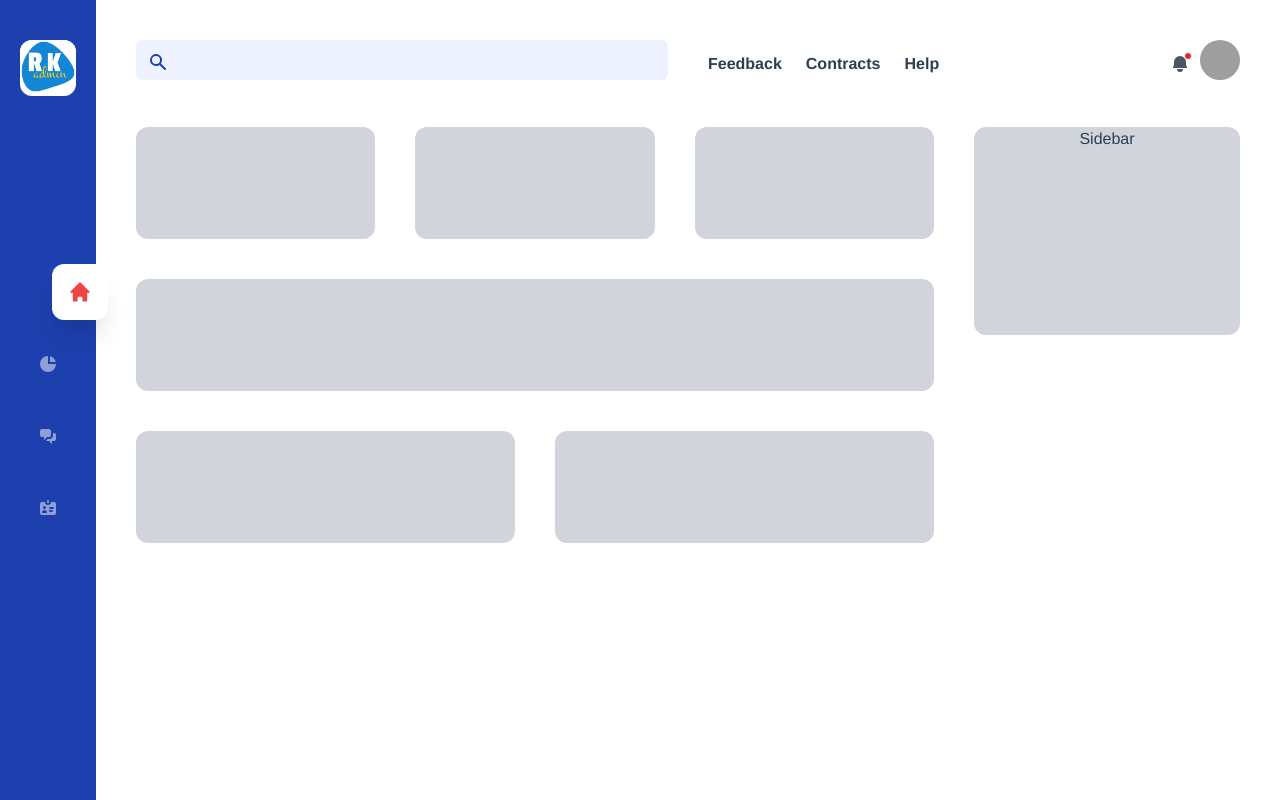
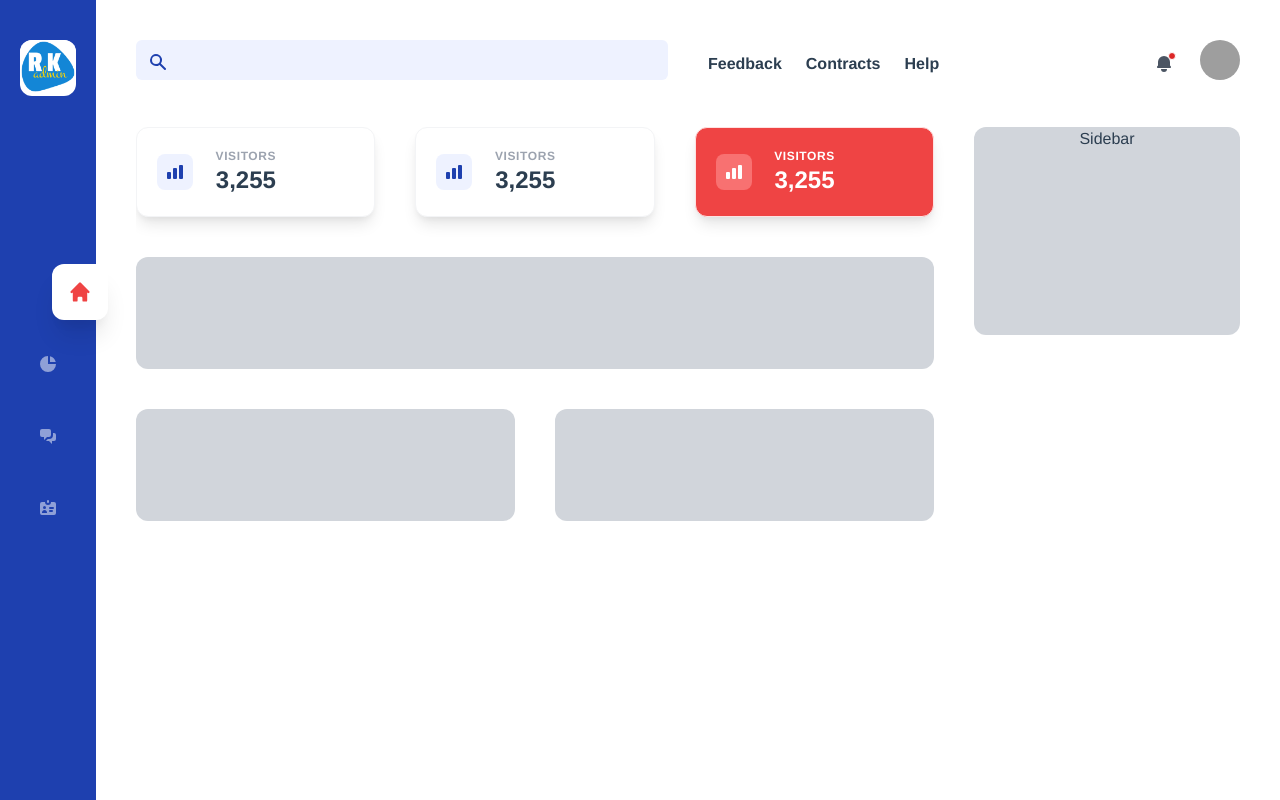
Before and after one commit to riajulkashem/rk-admin, a Vue app: page / in a window 1280 px wide. Built offline with nearby package versions, Linux system fonts and the light colour scheme; grey boxes are pictures that could not be loaded.

Commit message:
dashbaord card widget added

```diff
--- a/src/App.vue
+++ b/src/App.vue
@@ -19,9 +19,41 @@
           <div class="flex lg:mt-10 mt-4 space-x-0 lg:space-x-10">
             <div class="w-full flex-shrink-0 lg:w-3/4 lg:flex-shrink rounded-xl">
               <div class="flex space-x-4 lg:space-x-10">
-                <div class="bg-gray-300 rounded-xl h-28 w-full"></div>
-                <div class="bg-gray-300 rounded-xl h-28 w-full"></div>
-                <div class="bg-gray-300 rounded-xl h-28 w-full"></div>
+                <div class="widget-card">
+                  <div class="widget-card-icon">
+                    <svg xmlns="http://www.w3.org/2000/svg" class="h-5 w-5" viewBox="0 0 20 20" fill="currentColor">
+                      <path d="M2 11a1 1 0 011-1h2a1 1 0 011 1v5a1 1 0 01-1 1H3a1 1 0 01-1-1v-5zM8 7a1 1 0 011-1h2a1 1 0 011 1v9a1 1 0 01-1 1H9a1 1 0 01-1-1V7zM14 4a1 1 0 011-1h2a1 1 0 011 1v12a1 1 0 01-1 1h-2a1 1 0 01-1-1V4z" />
+                    </svg>
+                  </div>
+                  <div class="w-1/3 bg-white">
+                    <div class="widget-card-title">Visitors</div>
+                    <div class="widget-card-value">3,255</div>
+                  </div>
+                </div>
+
+                <div class="widget-card">
+                  <div class="widget-card-icon">
+                    <svg xmlns="http://www.w3.org/2000/svg" class="h-5 w-5" viewBox="0 0 20 20" fill="currentColor">
+                      <path d="M2 11a1 1 0 011-1h2a1 1 0 011 1v5a1 1 0 01-1 1H3a1 1 0 01-1-1v-5zM8 7a1 1 0 011-1h2a1 1 0 011 1v9a1 1 0 01-1 1H9a1 1 0 01-1-1V7zM14 4a1 1 0 011-1h2a1 1 0 011 1v12a1 1 0 01-1 1h-2a1 1 0 01-1-1V4z" />
+                    </svg>
+                  </div>
+                  <div class="w-1/3 bg-white">
+                    <div class="widget-card-title">Visitors</div>
+                    <div class="widget-card-value">3,255</div>
+                  </div>
+                </div>
+
+                <div class="widget-card-active">
+                  <div class="widget-card-icon-active">
+                    <svg xmlns="http://www.w3.org/2000/svg" class="h-5 w-5" viewBox="0 0 20 20" fill="currentColor">
+                      <path d="M2 11a1 1 0 011-1h2a1 1 0 011 1v5a1 1 0 01-1 1H3a1 1 0 01-1-1v-5zM8 7a1 1 0 011-1h2a1 1 0 011 1v9a1 1 0 01-1 1H9a1 1 0 01-1-1V7zM14 4a1 1 0 011-1h2a1 1 0 011 1v12a1 1 0 01-1 1h-2a1 1 0 01-1-1V4z" />
+                    </svg>
+                  </div>
+                  <div class="w-1/3 bg-red-500">
+                    <div class="widget-card-title widget-card-text-color">Visitors</div>
+                    <div class="widget-card-value widget-card-text-color">3,255</div>
+                  </div>
+                </div>
               </div>
               <div class="bg-gray-300 rounded-xl h-28 mt-4 lg:mt-10 w-full"></div>
               <div class="flex  space-x-10 mt-4 lg:mt-10">
--- a/src/components/TopNav.vue
+++ b/src/components/TopNav.vue
@@ -16,7 +16,7 @@
           <a href="#" class="hover:text-blue-800">Contracts</a>
           <a href="#" class="hover:text-blue-800">Help</a>
         </div>
-        <div class="flex items-center space-x-">
+        <div class="flex items-center space-x-4">
           <a href="#" class="flex items-center justify-center w-10 h-10 text-gray-600 hover:text-blue-800 relative">
             <svg xmlns="http://www.w3.org/2000/svg" class="h-5 w-5" viewBox="0 0 20 20" fill="currentColor">
               <path
--- a/src/main.css
+++ b/src/main.css
@@ -9,3 +9,24 @@
 .sidebar-menu-item-active {
     @apply lg:w-14 lg:h-14 rounded-xl mx-3 flex justify-center items-center  bg-white text-red-500 transform lg:translate-x-8 lg:-translate-y-0 duration-300 opacity-100 shadow-xl w-10 h-10 -translate-y-8;
 }
+.widget-card {
+    @apply w-1/3 bg-white shadow-lg border border-gray-100 rounded-xl flex flex-col lg:flex-row items-center px-3 py-5 lg:p-5 space-x-0 lg:space-x-5
+}
+.widget-card-active {
+    @apply w-1/3 bg-red-500 shadow-lg border border-red-100 rounded-xl flex flex-col lg:flex-row items-center px-3 py-5 lg:p-5 space-x-0 lg:space-x-5
+}
+.widget-card-icon {
+    @apply bg-indigo-50 p-2 rounded-lg text-blue-800 w-auto
+}
+.widget-card-icon-active {
+    @apply bg-red-400 p-2 rounded-lg text-white w-auto
+}
+.widget-card-title {
+    @apply block uppercase text-xs text-gray-400 tracking-wider font-semibold mt-5 lg:mt-0
+}
+.widget-card-value {
+    @apply text-xl lg:text-2xl font-semibold
+}
+.widget-card-text-color {
+    @apply text-white
+}
```
